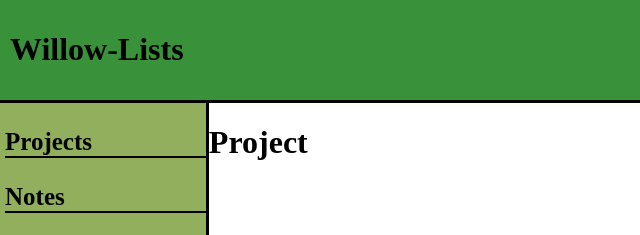
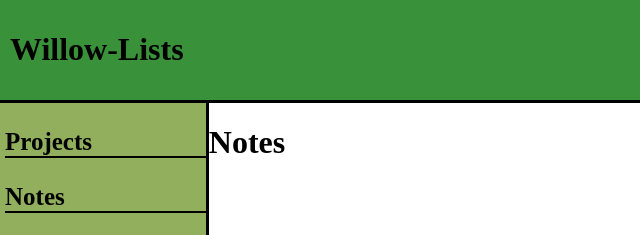
Before and after one commit to BambooCode98/to-do-list, a website built with webpack: page dist/index.html in a window 1280 px wide. Both pictures are taken after a click on the element "Notes". Shown: the top 235 px of the page, 0-640 px from the left. Built offline with nearby package versions, Linux system fonts and the light colour scheme.

Commit message:
have tab functionality working

```diff
--- a/src/index.js
+++ b/src/index.js
@@ -4,9 +4,9 @@
 import './style.css';
 
 //generate the individual sections
+import './projectDOM.js';
+import './notesDOM.js';
 import './listDOM.js';
-import './notesDOM.js';
-import './projectDOM.js';
 
 
 
@@ -16,22 +16,29 @@ const protab = document.querySelector('#protab');
 const notetab = document.querySelector('#notetab');
 const listtab = document.querySelector('#listtab');
 
+//page selection
+
+const proPage = document.querySelector('.proPage');
+const notePage = document.querySelector('.notePage');
+const listPage = document.querySelector('.listPage');
+
+
 // display choices of tab
 
 protab.addEventListener('click', function() {
-  proPage.classList.remove('hidden');
-  notePage.classList.add('hidden');
-  listPage.classList.add('hidden');
+  proPage.style.display = "block";
+  notePage.style.display = "none";
+  listPage.style.display = "none";
 })
 
 notetab.addEventListener('click', function() {
-  proPage.classList.add('hidden');
-  notePage.classList.remove('hidden');
-  listPage.classList.add('hidden');
+  proPage.style.display = "none";
+  notePage.style.display = "block";
+  listPage.style.display = "none";
 })
 
 listtab.addEventListener('click', function() {
-  proPage.classList.add('hidden');
-  notePage.classList.add('hidden');
-  listPage.classList.remove('hidden');
+  proPage.style.display = "none";
+  notePage.style.display = "none";
+  listPage.style.display = "block";
 })
--- a/src/listDOM.js
+++ b/src/listDOM.js
@@ -1,4 +1,30 @@
 'use strict';
 
 let p = document.createElement('p')
-p.innerHTML = "hi"
+p.innerHTML = "hi"//get doc elements
+const content = document.querySelector('#content');
+
+
+//create project elements and add classes
+const listPage = document.createElement('div');
+
+const listHeader = document.createElement('h1');
+const listbox = document.createElement('div');
+const listTitle = document.createElement('h4');
+const listDesc = document.createElement('p');
+const listDate = document.createElement('p');
+const listPriority = document.createElement('p');
+
+listPage.classList.add('listPage');
+
+
+
+
+// add elements to page
+
+content.append(listPage);
+listPage.append(listHeader);
+
+//text
+
+listHeader.innerHTML = "Lists";
--- a/src/notesDOM.js
+++ b/src/notesDOM.js
@@ -1,4 +1,28 @@
 'use strict';
 
-let p = document.createElement('p')
-p.innerHTML = "hi"
+//get doc elements
+const content = document.querySelector('#content');
+
+
+//create project elements and add classes
+const notePage = document.createElement('div');
+
+const noteHeader = document.createElement('h1');
+const notebox = document.createElement('div');
+const noteTitle = document.createElement('h4');
+const noteDesc = document.createElement('p');
+const noteDate = document.createElement('p');
+const notePriority = document.createElement('p');
+
+notePage.classList.add('notePage');
+
+
+//add elemtns to page
+
+content.append(notePage);
+notePage.append(noteHeader);
+notePage.append(notebox);
+
+//text
+
+noteHeader.innerHTML = "Notes";
--- a/src/projectDOM.js
+++ b/src/projectDOM.js
@@ -4,7 +4,7 @@
 const content = document.querySelector('#content');
 
 
-//create project elements
+//create project elements and add classes
 const proPage = document.createElement('div');
 
 const projectHeader = document.createElement('h1');
@@ -13,6 +13,8 @@ const projectTitle = document.createElement('h4');
 const projectDesc = document.createElement('p');
 const projectDate = document.createElement('p');
 const projectPriority = document.createElement('p');
+
+proPage.classList.add('proPage');
 
 
 //add elemtns to page
--- a/src/style.css
+++ b/src/style.css
@@ -49,3 +49,15 @@ body{
       overflow-y: scroll;
       overflow-x: hidden;
     }
+
+      .propage{
+        background-color: rgba(85, 85, 85, 0.651);
+      }
+
+      .notePage{
+        display: none;
+      }
+
+      .listPage{
+        display: none;
+      }
```
Also changed, not shown: dist/main.js.
